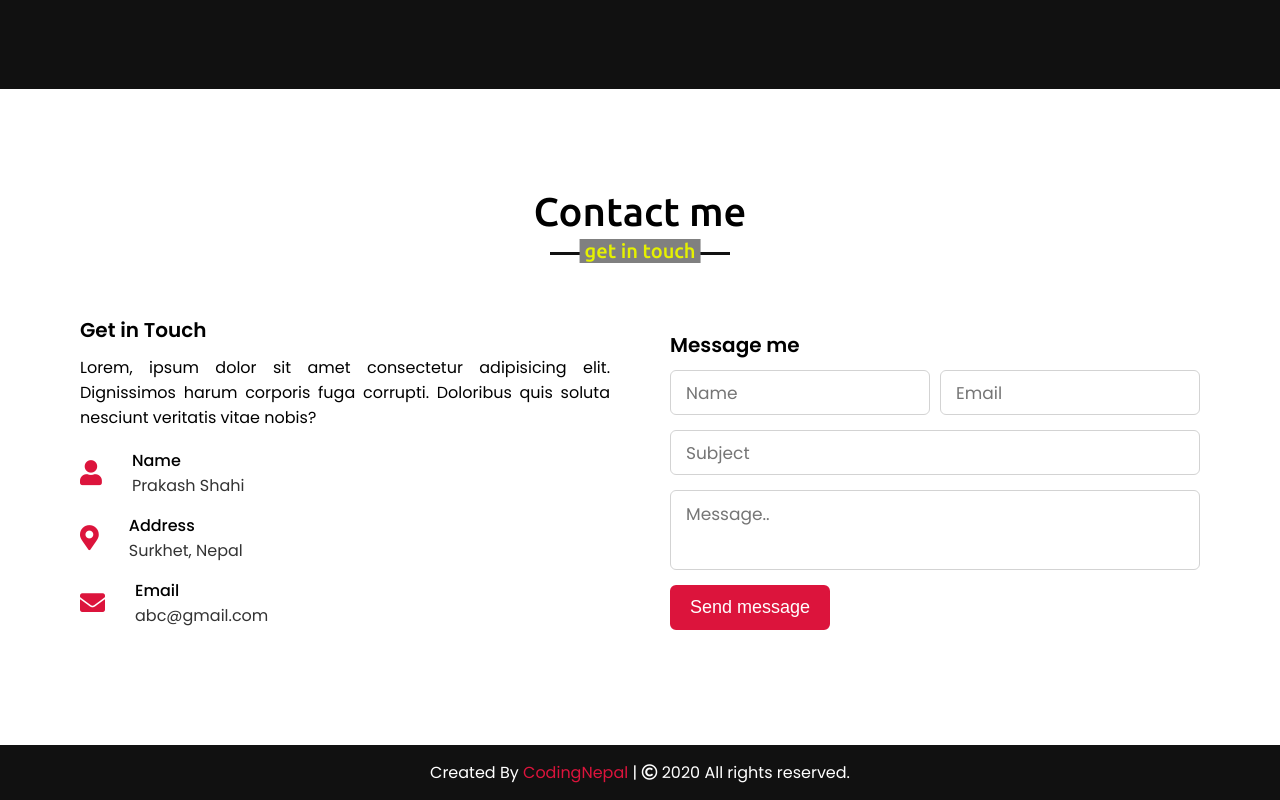
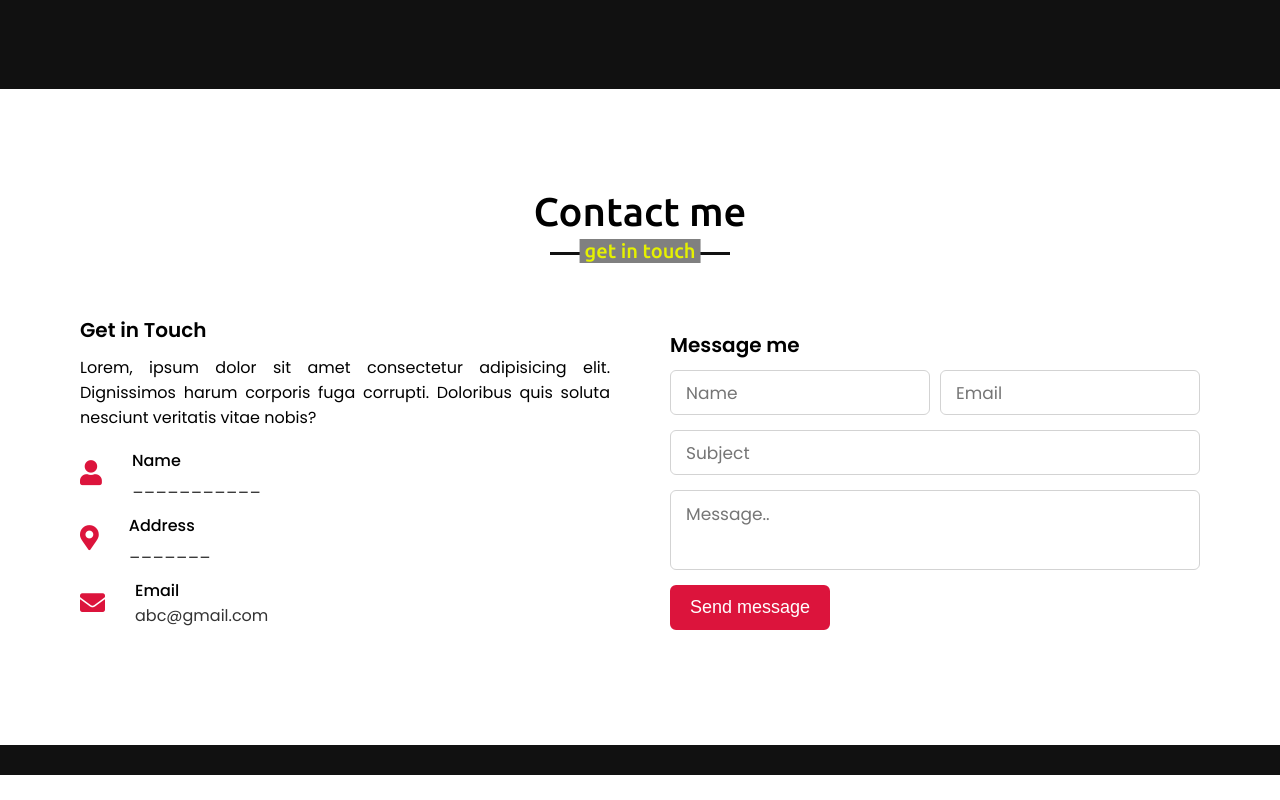
Before and after one commit to Kh-Apoorv/The-6-folds.io, a plain HTML site: page index.html in a window 1280 px wide. Shown: the part 2682-3482 px from the top of the page. After the commit the page ends 3457 px from the top, so only its background shows below. Drawn offline with nearby package versions, Linux system fonts and the light colour scheme.

Commit message:
Update index.html

```diff
--- a/index.html
+++ b/index.html
@@ -190,14 +190,14 @@
                             <i class="fas fa-user"></i>
                             <div class="info">
                                 <div class="head">Name</div>
-                                <div class="sub-title">Prakash Shahi</div>
+                                <div class="sub-title">___________</div>
                             </div>
                         </div>
                         <div class="row">
                             <i class="fas fa-map-marker-alt"></i>
                             <div class="info">
                                 <div class="head">Address</div>
-                                <div class="sub-title">Surkhet, Nepal</div>
+                                <div class="sub-title">_______</div>
                             </div>
                         </div>
                         <div class="row">
@@ -237,7 +237,6 @@
 
     <!-- footer section start -->
     <footer>
-        <span>Created By <a href="https://www.codingnepalweb.com">CodingNepal</a> | <span class="far fa-copyright"></span> 2020 All rights reserved.</span>
     </footer>
 
     <script src="script.js"></script>
```
